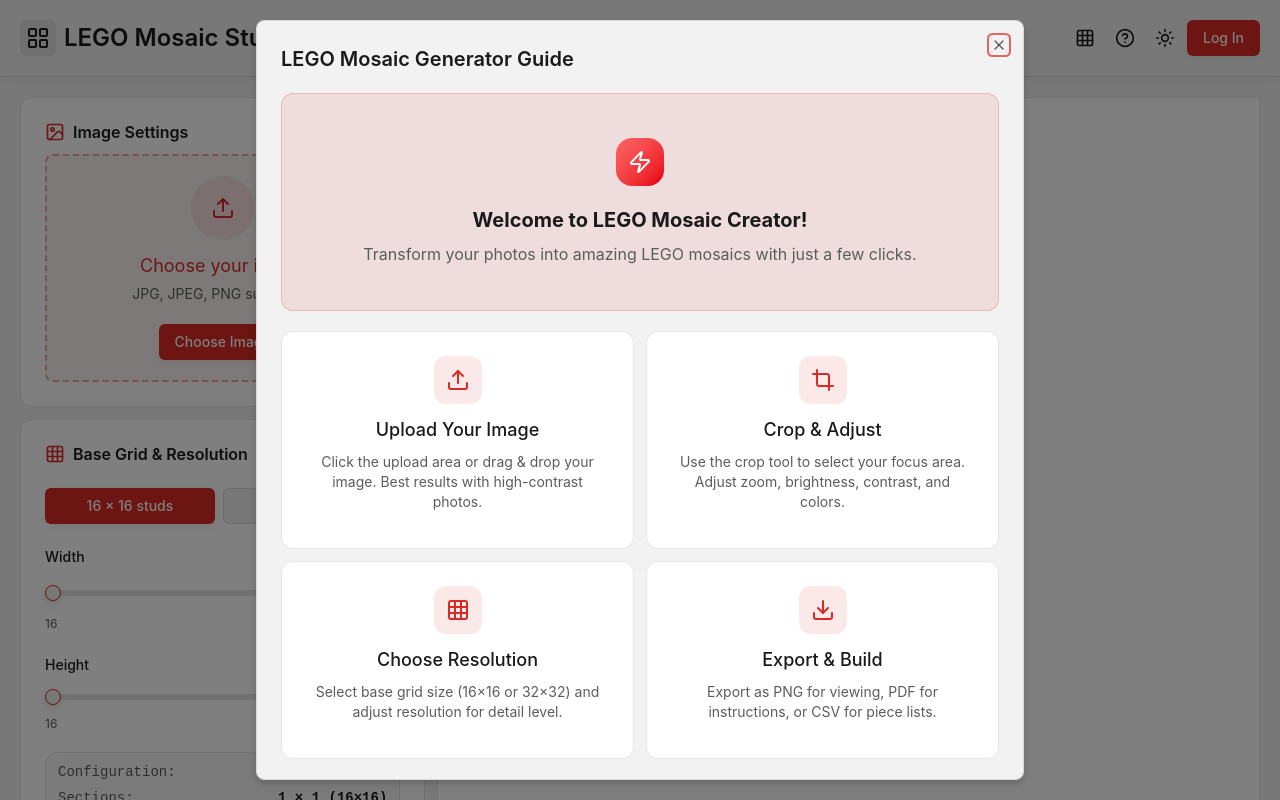
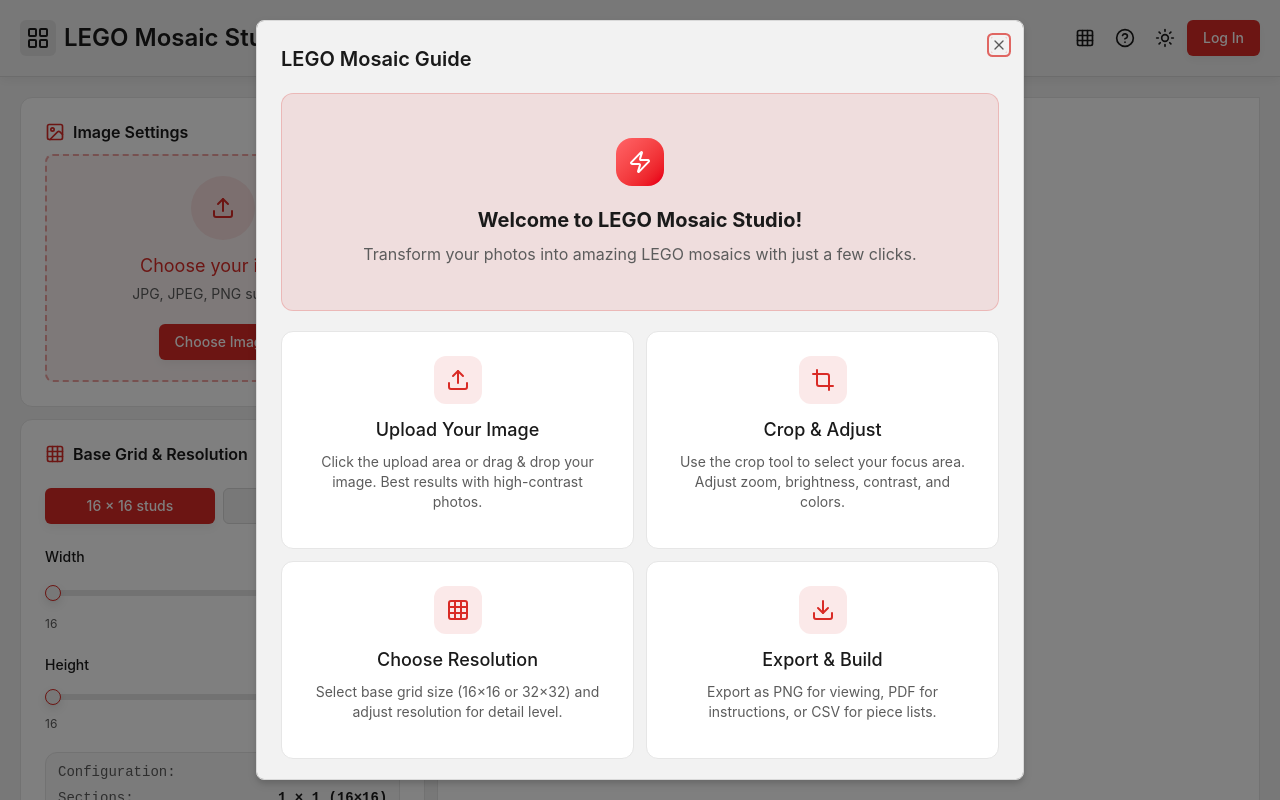
Before and after one commit to kramislife/lego-mosaic, a React (Vite) app in the folder frontend/: page / in a window 1280 px wide. Both pictures are taken after a click on the button 1124 px from the left and 38 px from the top of the page. Shown: the top 800 px of the page. Built offline with nearby package versions, Linux system fonts and the light colour scheme; a web font is replaced by a local one.

Commit message:
update Guide component with new description and improved layout

```diff
--- a/frontend/src/pages/Guide.jsx
+++ b/frontend/src/pages/Guide.jsx
@@ -1,18 +1,25 @@
 import React from "react";
 import { Lightbulb, Zap } from "lucide-react";
-import { DialogHeader, DialogTitle } from "@/components/ui/dialog";
+import {
+  DialogHeader,
+  DialogTitle,
+  DialogDescription,
+} from "@/components/ui/dialog";
 import { Card, CardContent } from "@/components/ui/card";
 import { Label } from "@/components/ui/label";
-import { GUIDE_STEPS, PRO_FEATURES, PRO_TIPS } from "@/constant/GuideConfig";
+import { GUIDE_STEPS, PRO_FEATURES, PRO_TIPS } from "@/constant/guideConfig";
 
 const Guide = () => {
   return (
     <div>
       <DialogHeader>
         <DialogTitle className="text-xl font-sans pb-5">
-          LEGO Mosaic Generator Guide
+          LEGO Mosaic Guide
         </DialogTitle>
       </DialogHeader>
+      <DialogDescription className="sr-only">
+        This is a guide for the LEGO Mosaic Studio.
+      </DialogDescription>
 
       {/* Welcome Section */}
       <Card className="mb-5 bg-primary/10 border-primary/20">
@@ -21,7 +28,7 @@
             <Zap className="size-6 text-white" />
           </div>
           <h2 className="text-xl font-bold font-sans pb-2">
-            Welcome to LEGO Mosaic Creator!
+            Welcome to LEGO Mosaic Studio!
           </h2>
           <p className="text-muted-foreground">
             Transform your photos into amazing LEGO mosaics with just a few
@@ -57,7 +64,7 @@
             <Label className="text-xl font-sans font-bold">Features</Label>
           </div>
 
-          <div className="grid grid-cols-1 md:grid-cols-3 gap-5">
+          <div className="grid grid-cols-1 sm:grid-cols-2 md:grid-cols-3 gap-5">
             {PRO_FEATURES.map(
               ({ icon: Icon, title, desc, colorClass }, idx) => (
                 <div key={idx} className="text-center p-4">
```
